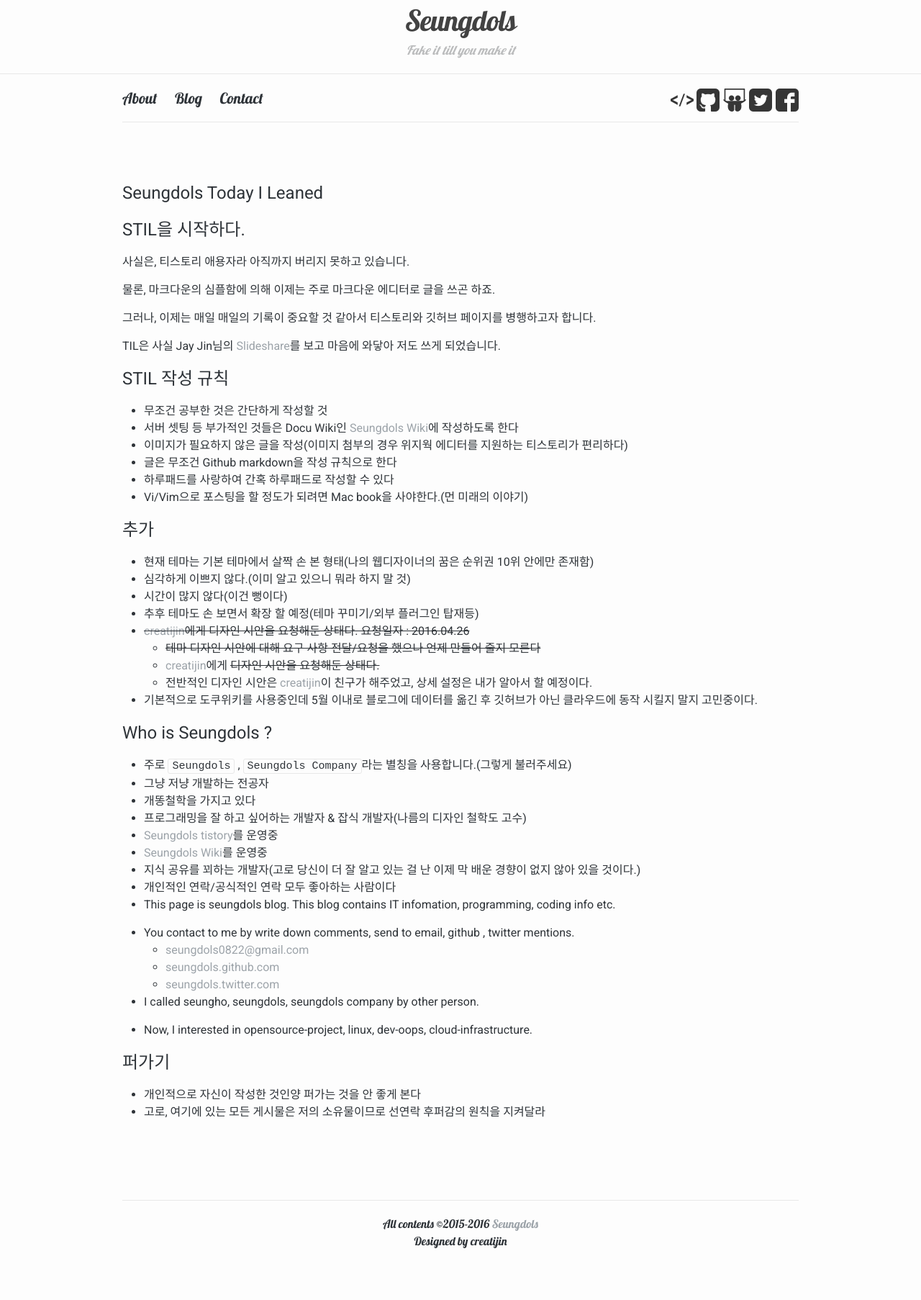
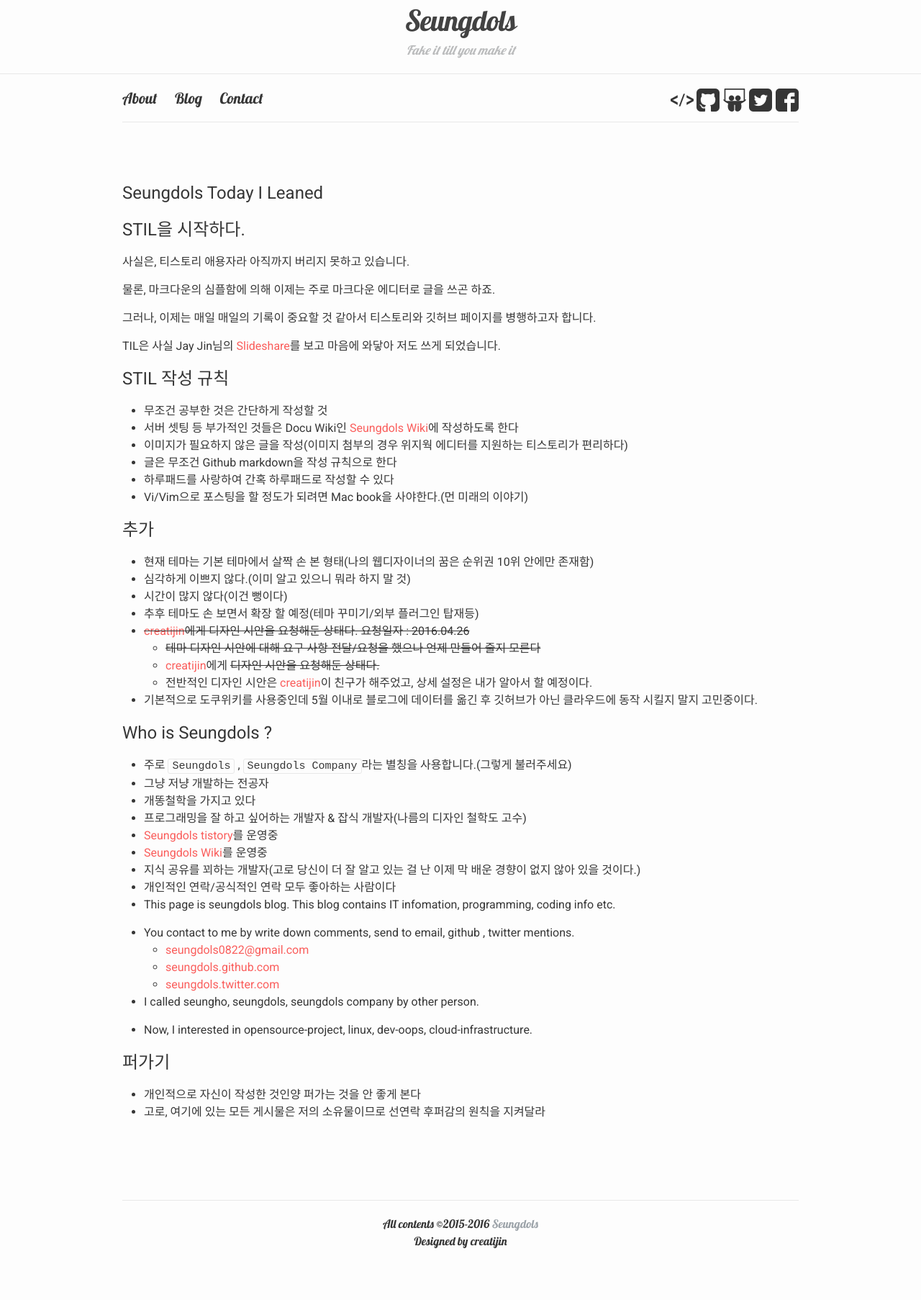
Before and after one commit to seungdols/seungdols.github.io, a Jekyll site: the page built from about.md, in a window 1280 px wide. Shown: the whole page at 72% size. Built offline with Jekyll 4.4.1, drawn with Linux system fonts in a browser that asks for light colours; comment, search, counter and statistics services are not loaded.

Commit message:
change color of css

```diff
--- a/_sass/_layout.scss
+++ b/_sass/_layout.scss
@@ -295,6 +295,22 @@
             font-size: 18px;
         }
     }
+    /**
+     * Links
+     */
+    a {
+        color: $link-post-color;
+        text-decoration: none;
+
+        &:visited {
+            color: darken($brand-color, 15%);
+        }
+
+        &:hover {
+            color: lighten($link-post-color, 20%);
+            text-decoration: none;
+        }
+    }
 }
 
 /*Tag from https://alexpearce.me*/
--- a/css/main.scss
+++ b/css/main.scss
@@ -14,14 +14,16 @@ $base-line-height: 1.5;
 
 $spacing-unit:     30px;
 
-$text-color:       #2e3338;
+$text-color:       #363636;
 $background-color: #fdfdfd;
 $brand-color:      #9CA3A9;
 
 $grey-color:       #828282;
-$post-title-color: #828282;
+$blue-color:       #3b8ede;
+$post-title-color: darken($blue-color, 30%);
 $header-text-color:#BBBCBD;
 $tag-color:        #59CCAC;
+$link-post-color:  #FA5D5B;
 $grey-color-light: lighten($grey-color, 40%);
 $grey-color-dark:  darken($grey-color, 25%);
 
```
